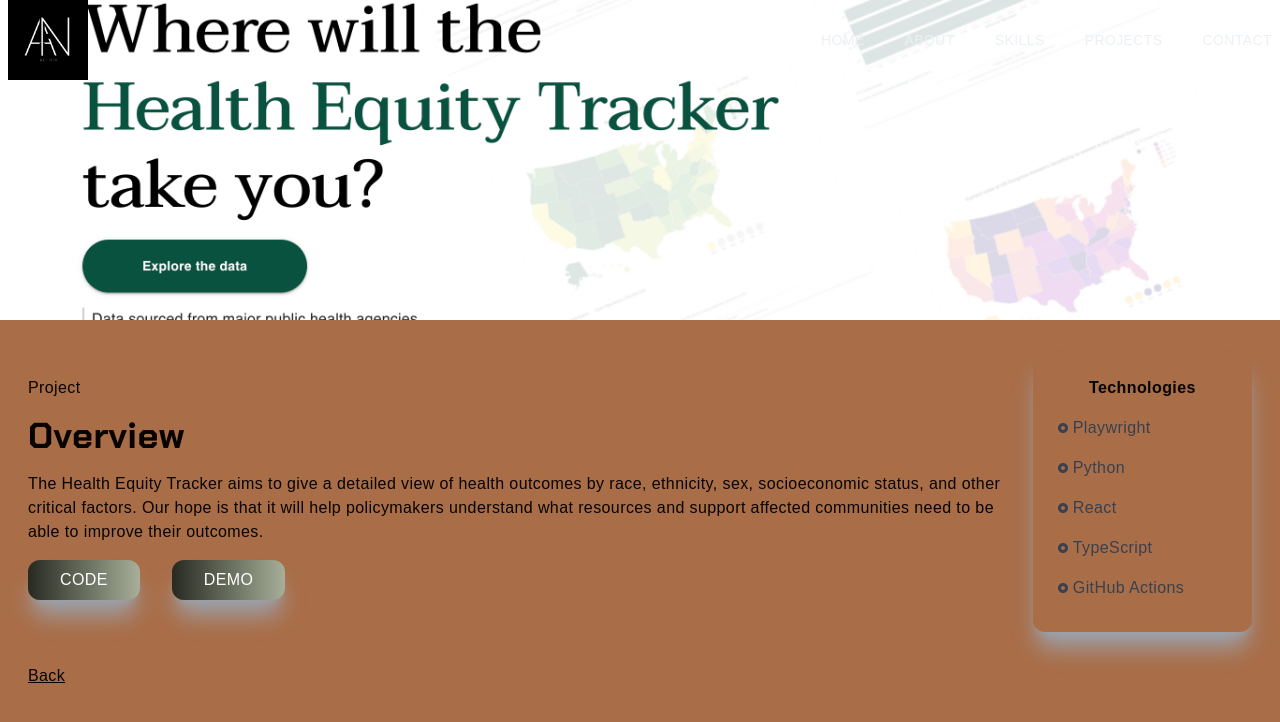
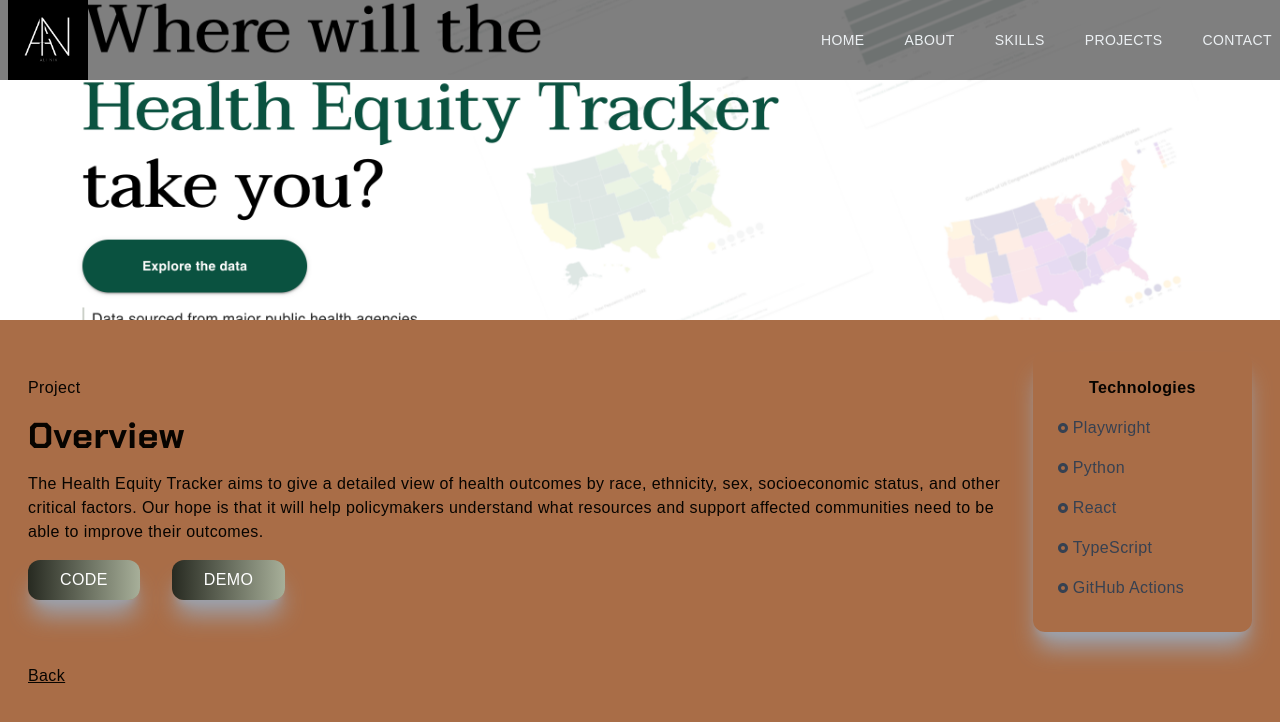
Before and after one commit to alinix1/portfolio-demo, a Next.js app: page /het in a window 1280 px wide. Shown: the top 722 px of the page. Built offline with nearby package versions, Linux system fonts and the light colour scheme.

Commit message:
improve navigation contrast on project pages for better readability of links

```diff
--- a/src/components/Navbar.jsx
+++ b/src/components/Navbar.jsx
@@ -22,7 +22,7 @@ const Navbar = () => {
       router.asPath === "/het" ||
       router.asPath === "/holistic"
     ) {
-      setNavBg("transparent");
+      setNavBg("rgba(0, 0, 0, 0.5)");
       setLinkColor("#ecf0f3");
     } else {
       setNavBg("#ecf0f3");
```
